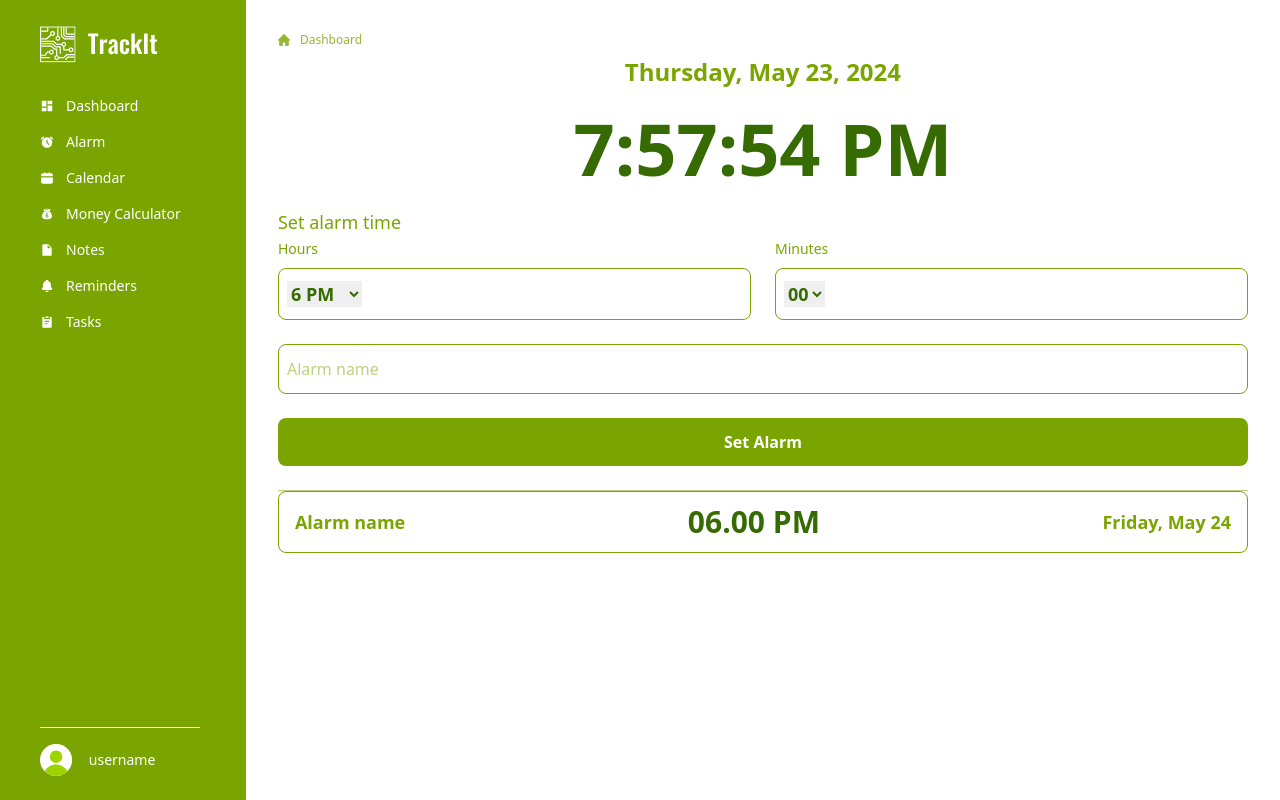
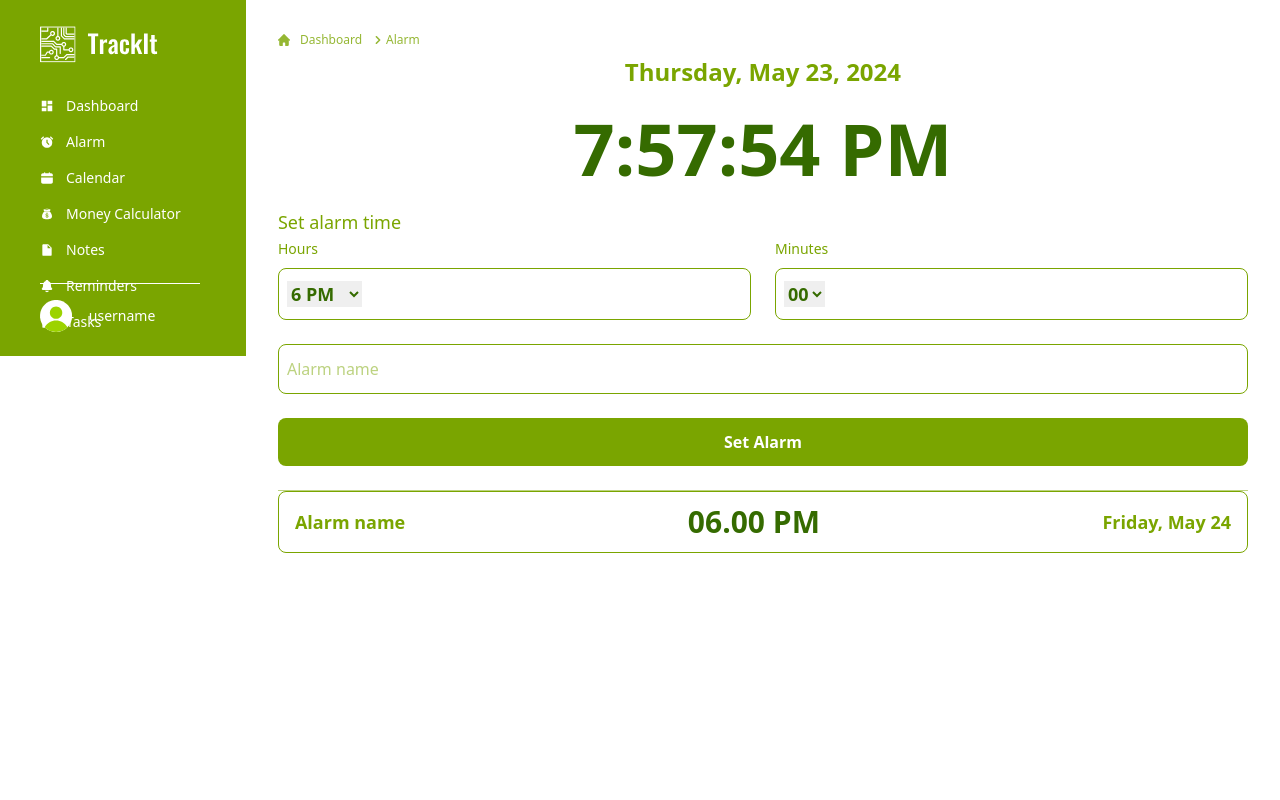
Before and after one commit to allsyalwaa/TrackIt, a React (Vite) app: page /alarm in a window 1280 px wide. Built offline with nearby package versions, Linux system fonts and the light colour scheme.

Commit message:
refactor: Update DashboardLayout component to include data prop in BreadCrumbs

```diff
--- a/src/layout/DashboardLayout.jsx
+++ b/src/layout/DashboardLayout.jsx
@@ -1,13 +1,13 @@
 import Sidebar from "../components/section/Sidebar";
 import BreadCrumbs from "../components/ui/BreadCrumbs";
 
-export default function DashboardLayout({ children }) {
+export default function DashboardLayout({ children, data }) {
   return (
     <>
-      <div className="flex h-dvh ">
+      <div className="flex min-h-dvh ">
         <Sidebar />
         <main className="container mx-auto flex w-full flex-col p-8 ">
-          <BreadCrumbs />
+          <BreadCrumbs data={data} />
           {children}
         </main>
       </div>
```
